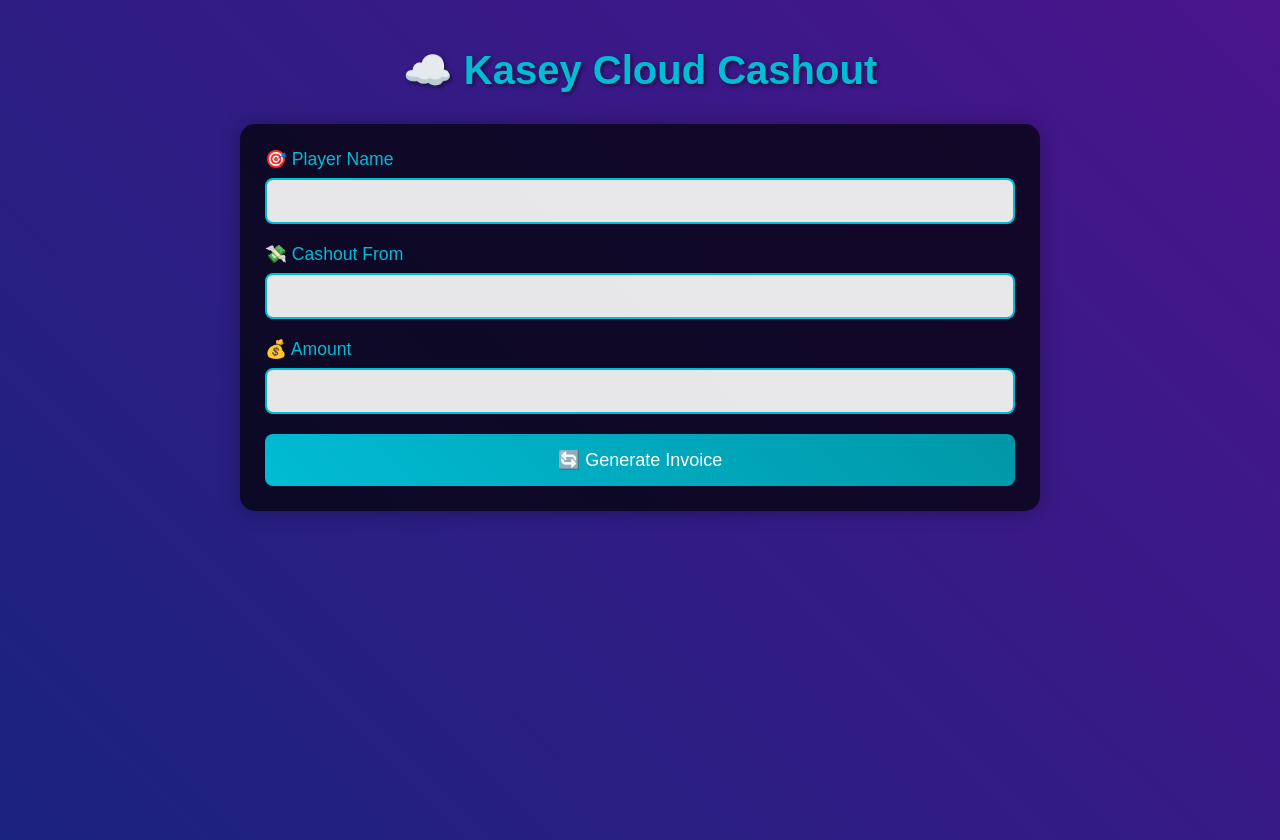
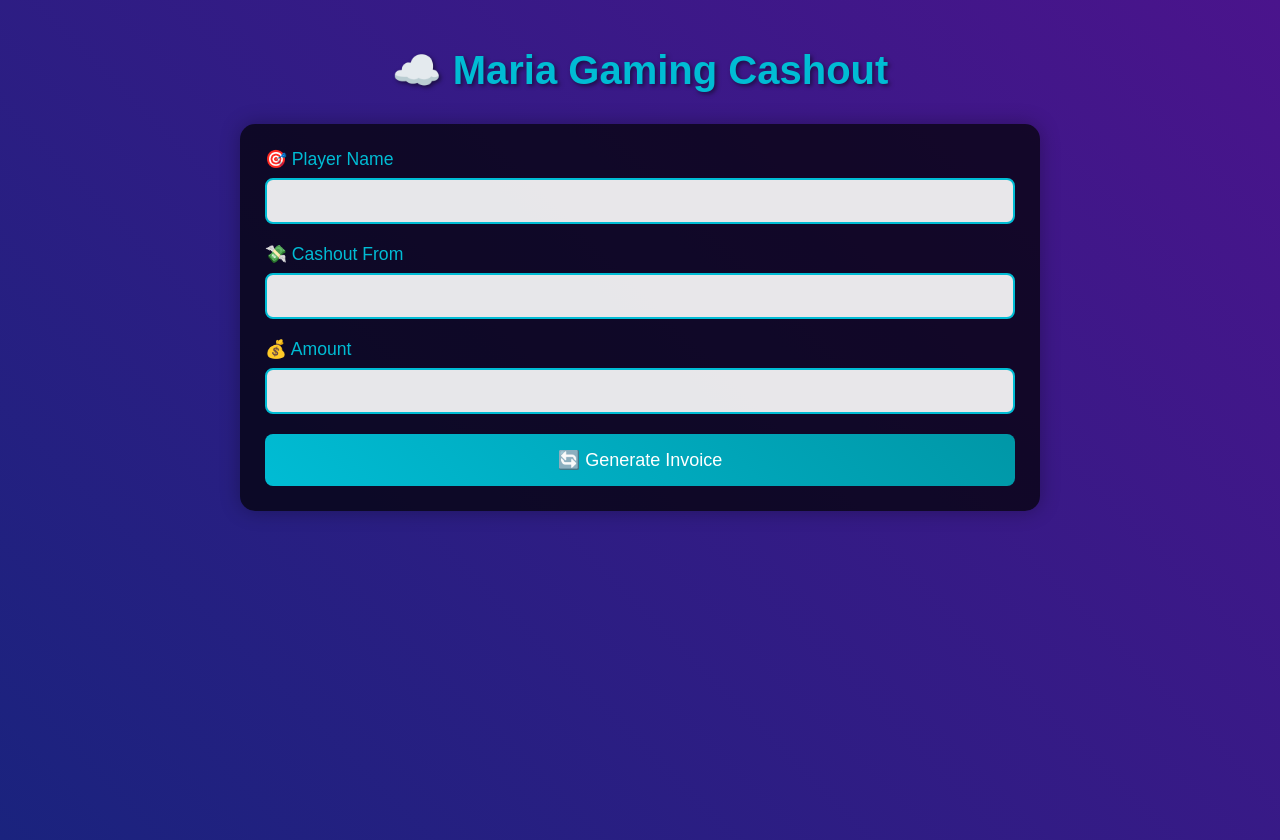
Before and after one commit to zu38/mr, a plain HTML site: page index.html in a window 1280 px wide. Drawn offline with nearby package versions, Linux system fonts and the light colour scheme.

Commit message:
Update index.html

```diff
--- a/index.html
+++ b/index.html
@@ -3,7 +3,7 @@
 <head>
   <meta charset="UTF-8">
   <meta name="viewport" content="width=device-width, initial-scale=1.0">
-  <title>Kasey Cloud Cashout</title>
+  <title>Maria Gaming Cashout</title>
   <style>
     body {
       font-family: 'Arial', sans-serif;
@@ -187,7 +187,7 @@
 </head>
 <body>
   <div class="container">
-    <h1>☁️ Kasey Cloud Cashout</h1>
+    <h1>☁️ Maria Gaming Cashout</h1>
 
     <div class="invoice-form">
       <div class="player-name-mobile">
```
